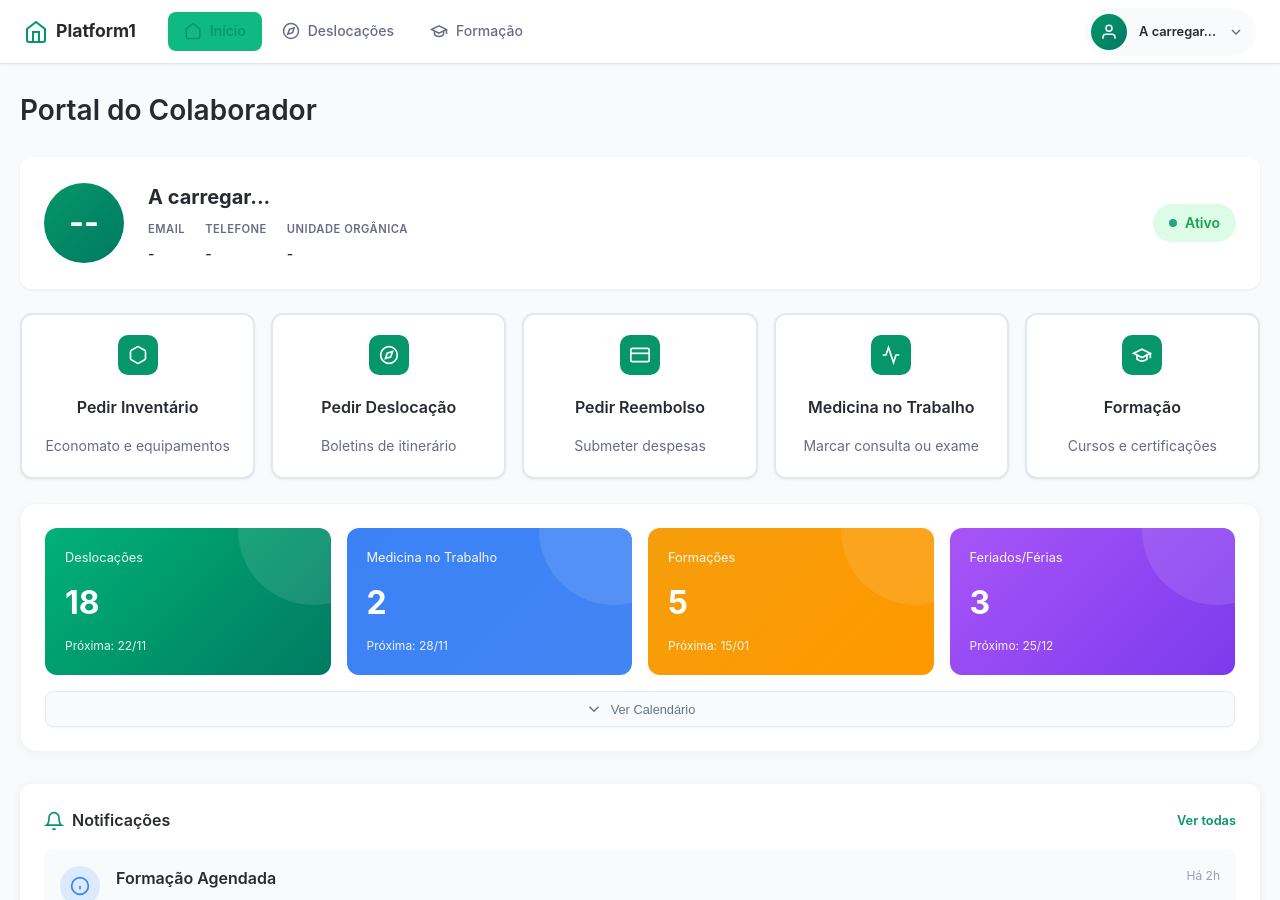
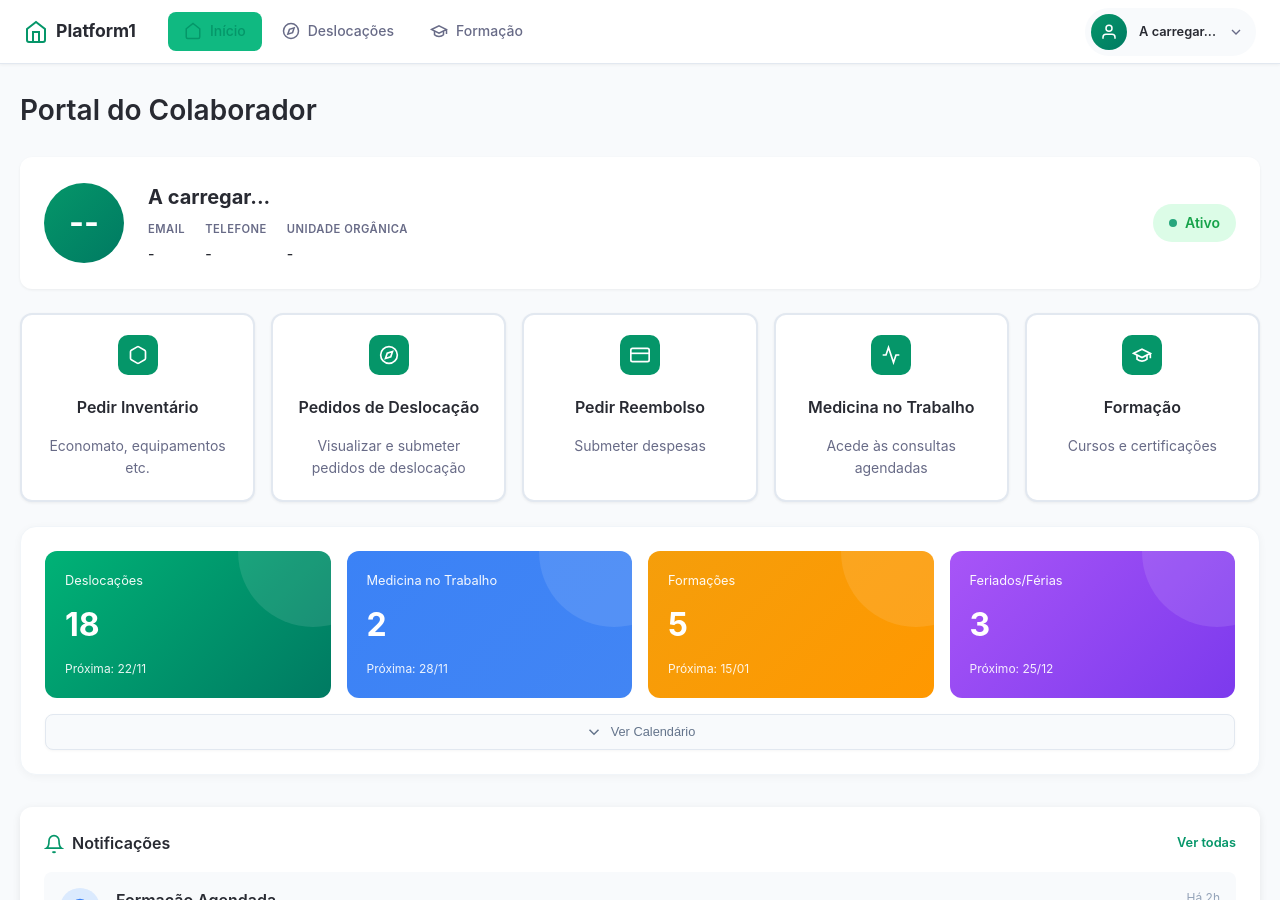
Before and after one commit to andrealmeida6/Platform1, a Jekyll site: the page built from index.html, in a window 1280 px wide and 900 px high. Built offline with Jekyll 4.4.1, drawn with Linux system fonts in a browser that asks for light colours.

Commit message:
fix(quick-actions): atualizar textos dos botões da Home
- Pedir Inventário: "Economato, equipamentos etc."
- Pedir Deslocação → "Pedidos de Deslocação": "Visualizar e submeter pedidos de deslocação"
- Medicina no Trabalho: "Acede às consultas agendadas"
- Removido parâmetro ?novo=true do link de deslocações

```diff
--- a/_includes/components/quick-actions.html
+++ b/_includes/components/quick-actions.html
@@ -7,17 +7,17 @@
       </svg>
     </div>
     <div class="quick-action-title">Pedir Inventário</div>
-    <div class="quick-action-desc">Economato e equipamentos</div>
+    <div class="quick-action-desc">Economato, equipamentos etc.</div>
   </a>
-  <a href="{{ site.baseurl }}/deslocacoes.html?novo=true" class="quick-action-btn">
+  <a href="{{ site.baseurl }}/deslocacoes.html" class="quick-action-btn">
     <div class="quick-action-icon">
       <svg viewBox="0 0 24 24" fill="none" stroke="currentColor" stroke-width="2">
         <circle cx="12" cy="12" r="10"/>
         <polygon points="16.24 7.76 14.12 14.12 7.76 16.24 9.88 9.88 16.24 7.76"/>
       </svg>
     </div>
-    <div class="quick-action-title">Pedir Deslocação</div>
-    <div class="quick-action-desc">Boletins de itinerário</div>
+    <div class="quick-action-title">Pedidos de Deslocação</div>
+    <div class="quick-action-desc">Visualizar e submeter pedidos de deslocação</div>
   </a>
   <a href="#" class="quick-action-btn" onclick="openModal('modalReembolso'); return false;">
     <div class="quick-action-icon">
@@ -36,7 +36,7 @@
       </svg>
     </div>
     <div class="quick-action-title">Medicina no Trabalho</div>
-    <div class="quick-action-desc">Marcar consulta ou exame</div>
+    <div class="quick-action-desc">Acede às consultas agendadas</div>
   </a>
   <a href="{{ site.baseurl }}/formacao.html" class="quick-action-btn">
     <div class="quick-action-icon">
```
